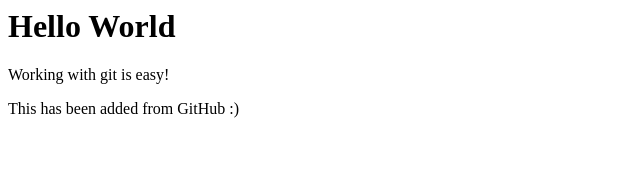
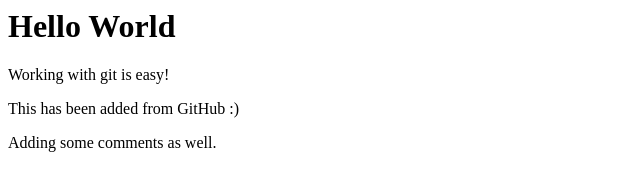
Before and after one commit to len-bro/GitGitHubMasterclass, a plain HTML site: page index.html in a window 1280 px wide. Shown: the whole page, without its empty margins (0-640 px from the left). Drawn offline with Linux system fonts and the light colour scheme.

Commit message:
Update index.html

```diff
--- a/index.html
+++ b/index.html
@@ -12,3 +12,9 @@
     <p>This has been added from GitHub :) </p>
 
 </div>
+
+<div>
+
+Adding some comments as well.
+
+</div>
```
